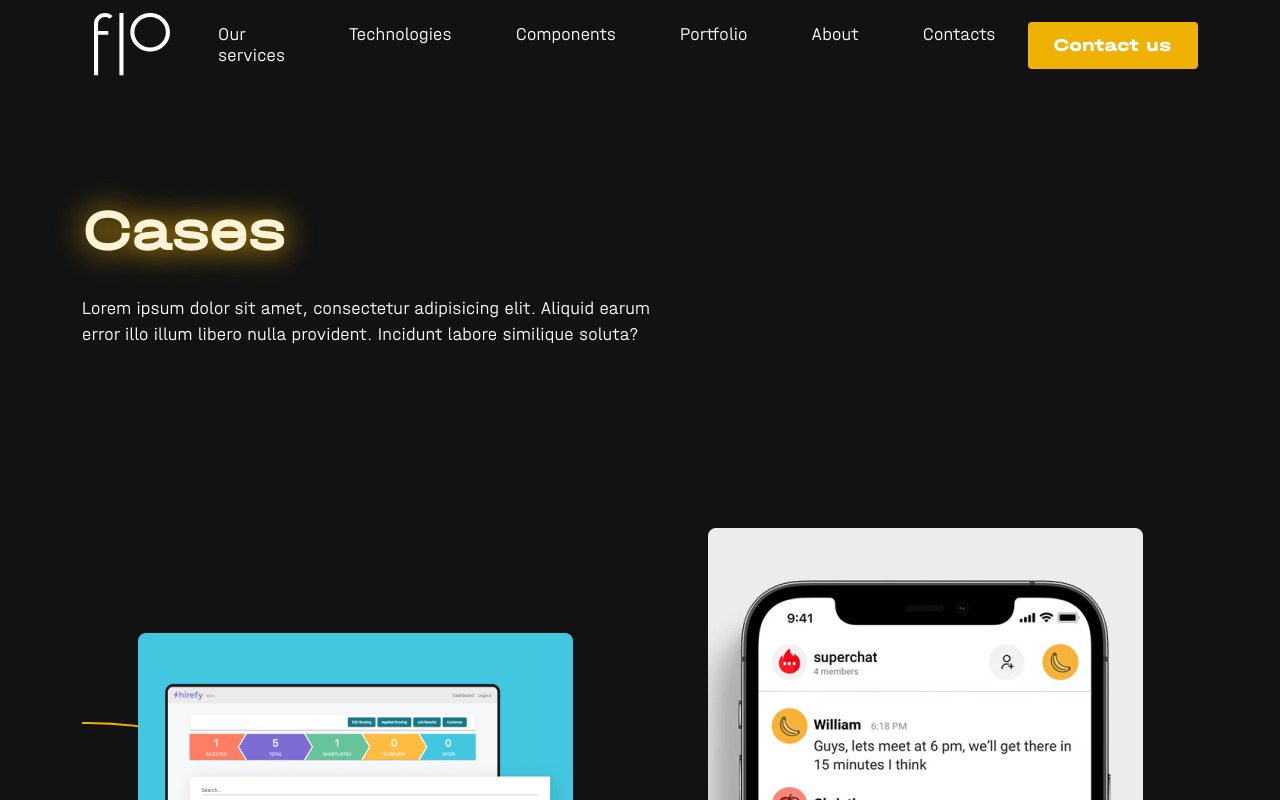
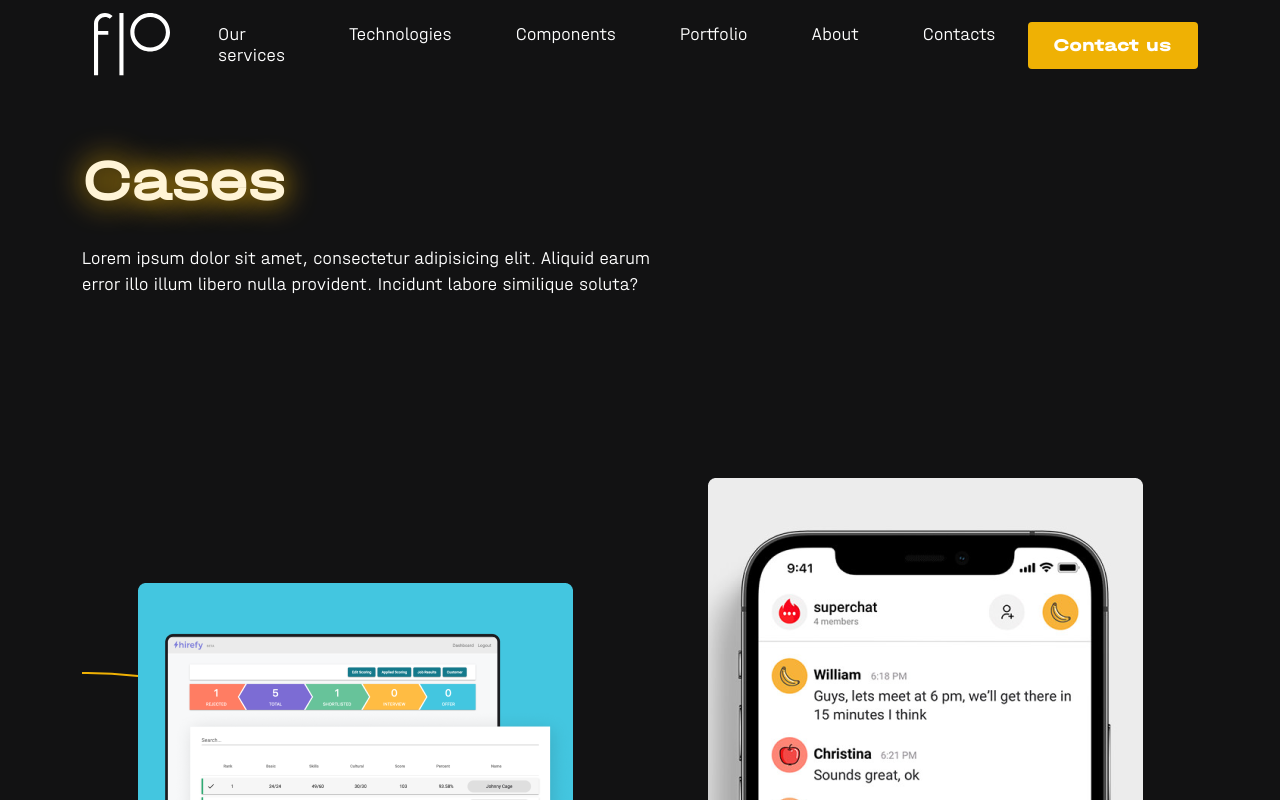
Before and after one commit to first-line-outsourcing/flo.website, a React (Create React App) app: page /cases in a window 1280 px wide. Shown: the top 800 px of the page. Built offline with nearby package versions, Linux system fonts and the light colour scheme.

Commit message:
fix: changed heading padding

```diff
--- a/src/pages/Cases.scss
+++ b/src/pages/Cases.scss
@@ -1,6 +1,6 @@
 @import "src/components/variables";
 .heading{
-  padding-top: 200px;
+  padding-top: 150px;
 }
 .casesPadeDescriptionWrapper {
   @include l_max {
```
